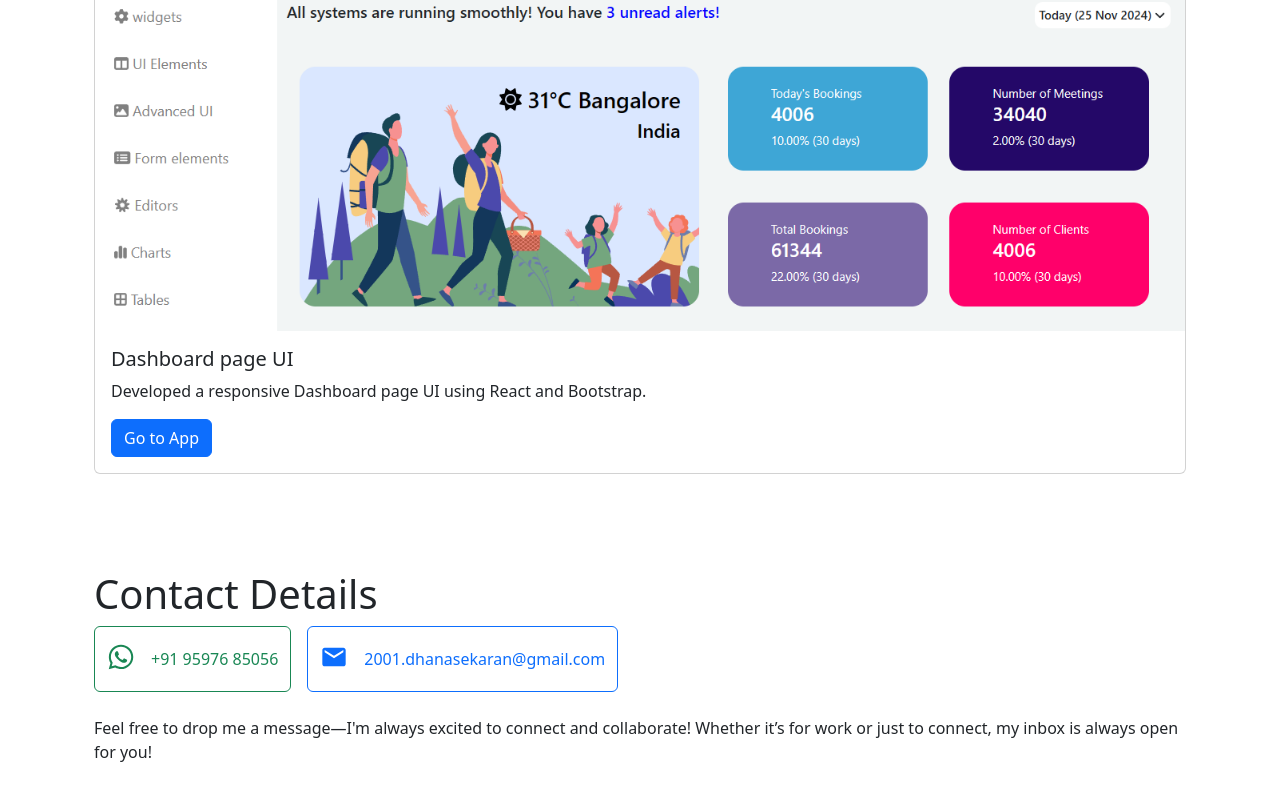
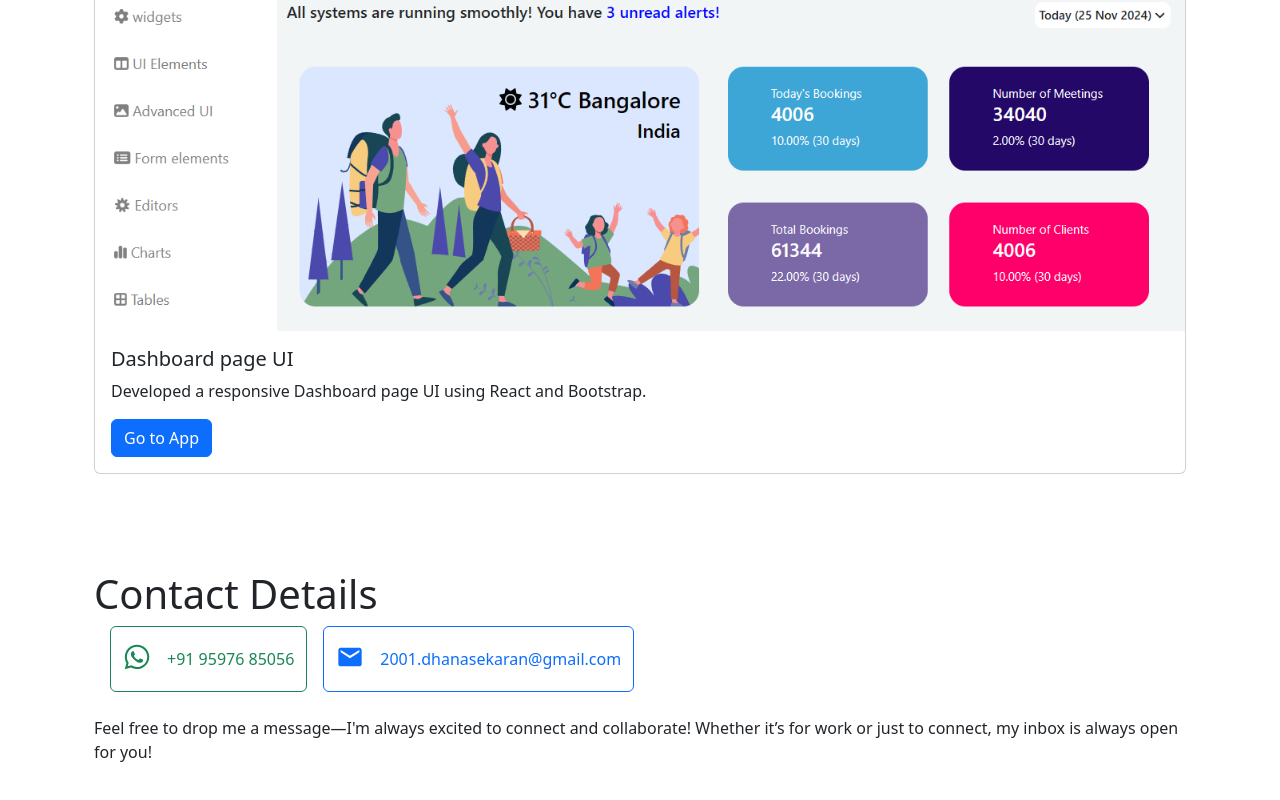
Before and after one commit to 2001dhanasekaran/react_reinforcement_project, a React (Create React App) app: page / in a window 1280 px wide. Shown: the part 2406-3206 px from the top of the page. Built offline with nearby package versions, Linux system fonts and the light colour scheme.

Commit message:
alignment fixed

```diff
--- a/src/components/contact.js
+++ b/src/components/contact.js
@@ -5,7 +5,7 @@ export default function Contact() {
     return (
         <div className="container mt-5 py-5">
             <h1 data-aos="fade-up">Contact Details</h1>
-            <a href='tel:+919597685056' className='btn btn-outline-success pb-3' data-aos="fade-up">
+            <a href='tel:+919597685056' className='btn btn-outline-success ms-3 pb-3' data-aos="fade-up">
                 <span className='me-3 fs-3'><FaWhatsapp /></span>+91 95976 85056
             </a>
             <a href='mailto:2001.dhanasekaran@gmail.com' className='btn btn-outline-primary ms-3 pb-3' data-aos="fade-down">
```
